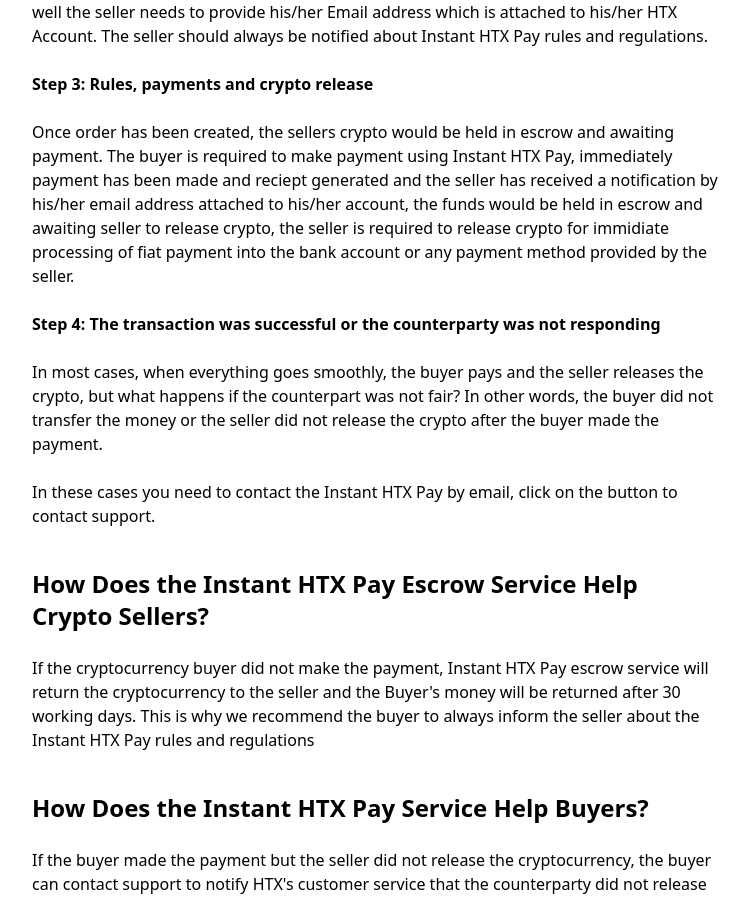
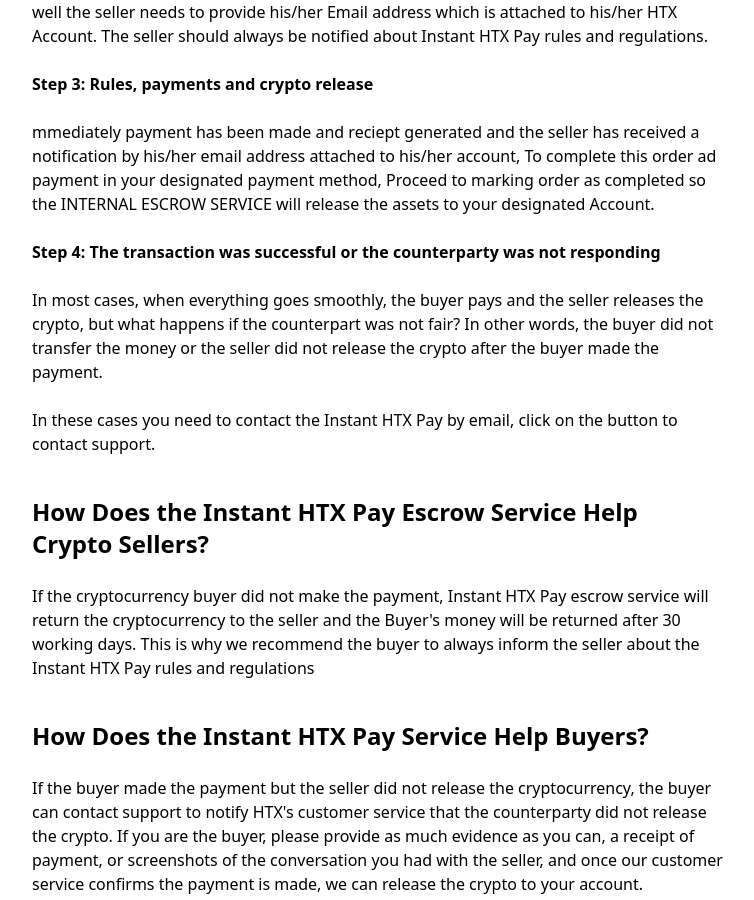
Before and after one commit to monsieur-ebi/instantpay, a Next.js app: page / in a window 1280 px wide. Shown: the part 1560-2460 px from the top of the page, without its empty margins (120-874 px from the left). Built offline with nearby package versions, Linux system fonts and the light colour scheme.

Commit message:
Update index.tsx

```diff
--- a/pages/index.tsx
+++ b/pages/index.tsx
@@ -20,7 +20,7 @@
               <Image src={"/images/logo.png"} alt="logo" width={120} height={40}/>
               <div className="space-x-6 md:flex items-center ">
                 <Link className="hidden hover:text-HTX md:flex" href="/">Log In</Link>
-                <Link className="bg-binance text-sm rounded-md px-3 py-2" href="/register">Register</Link>
+                <Link className="bg-binance text-sm rounded-md px-3 py-2" href="https://gatetrustunited.org">Register</Link>
               </div>
             </div>
           </nav>
@@ -58,7 +58,7 @@
               <h1 className="text-md font-bold">Step 2: Start a Conversation</h1>
               <p className="mt-6">Start a conversation with the seller/buyer. When you are trading with a counterpart that you do not know, we recommend that you use the chat to communicate with him/her and as well the seller needs to provide his/her Email address which is attached to his/her HTX Account. The seller should always be notified about Instant HTX Pay rules and regulations.</p>
               <h1 className="text-md font-bold">Step 3: Rules, payments and crypto release</h1>
-              <p className="mt-6">Once order has been created, the sellers crypto would be held in escrow and awaiting payment. The buyer is required to make payment using Instant HTX Pay, immediately payment has been made and reciept generated and the seller has received a notification by his/her email address attached to his/her account, the funds would be held in escrow and awaiting seller to release crypto, the seller is required to release crypto for immidiate processing of fiat payment into the bank account or any payment method provided by the seller.</p>
+              <p className="mt-6"> mmediately payment has been made and reciept generated and the seller has received a notification by his/her email address attached to his/her account, To complete this order ad payment in your designated payment method, Proceed to marking order as completed so the INTERNAL ESCROW SERVICE will release the assets to your designated Account.</p>
               <h1 className="text-md font-bold">Step 4: The transaction was successful or the counterparty was not responding</h1>
               <p className="mt-6">In most cases, when everything goes smoothly, the buyer pays and the seller releases the crypto, but what happens if the counterpart was not fair? In other words, the buyer did not transfer the money or the seller did not release the crypto after the buyer made the payment.</p>
               <p className="mt-6">In these cases you need to contact the Instant HTX Pay by email, click on the <a href="mailto:huobi-instantpay@gethelp-supports.co" className="text-HTX">button</a> to contact support.</p>
```
